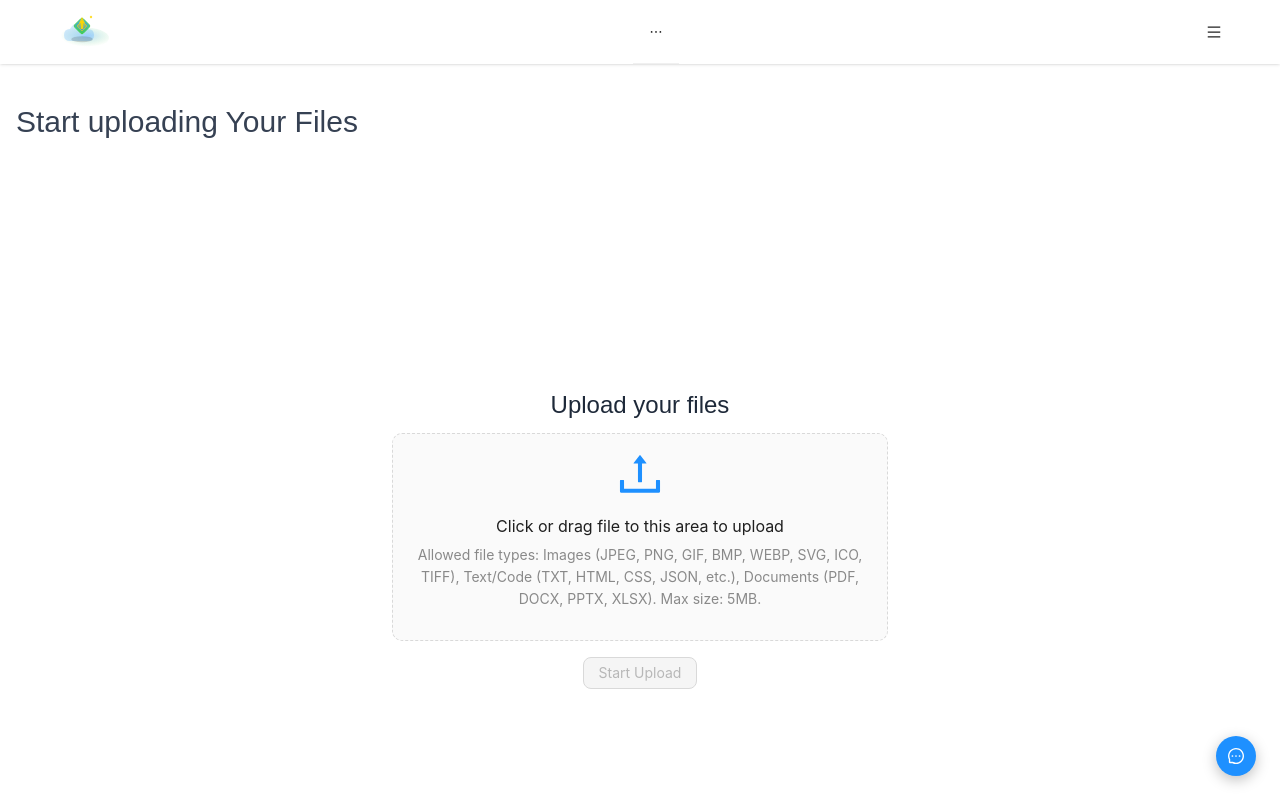
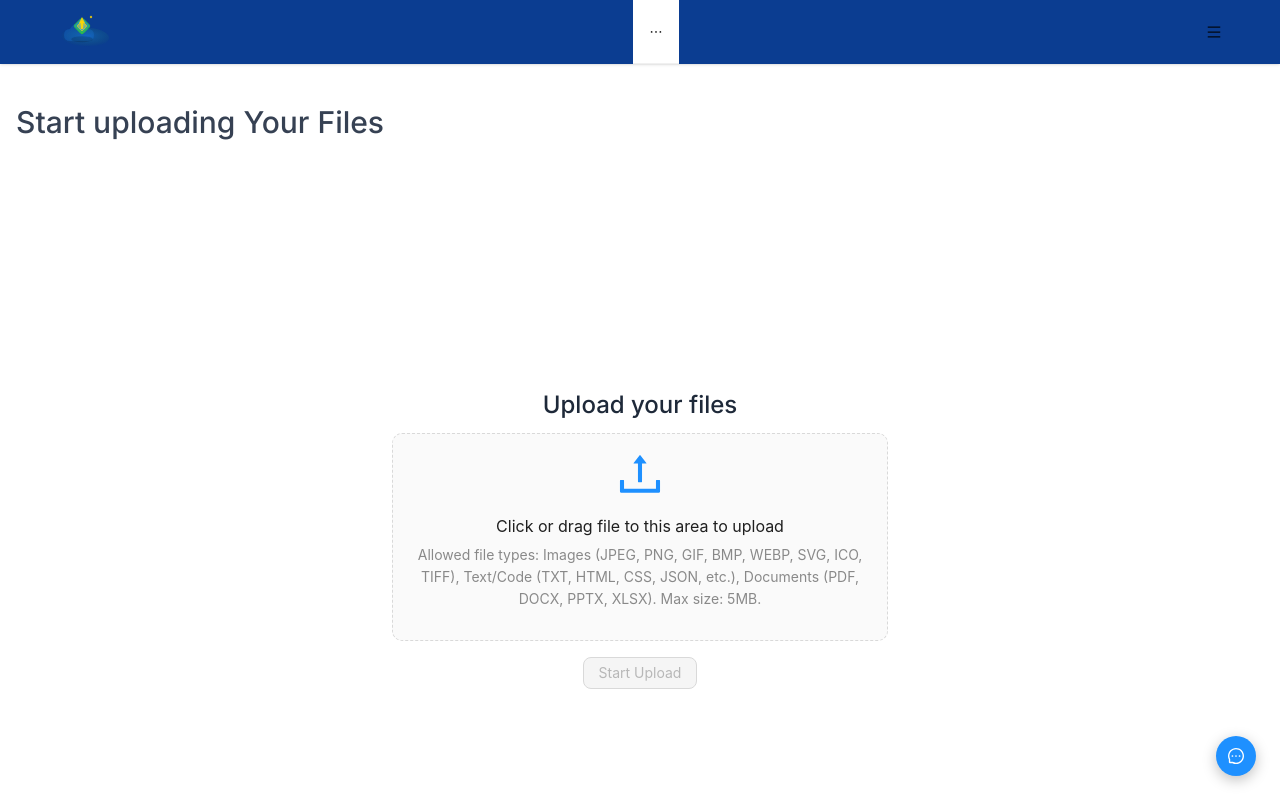
Before and after one commit to Ymffuture/Filebank, a React (Vite) app in the folder filebank-frontend/: page /dashboard in a window 1280 px wide. Shown: the top 800 px of the page. Built offline with nearby package versions, Linux system fonts and the light colour scheme.

Commit message:
Update index.css

```diff
--- a/filebank-frontend/src/index.css
+++ b/filebank-frontend/src/index.css
@@ -9,13 +9,31 @@
     background: #014e14;
 }
 .ant-layout-header{
-    background: #fff;
+    background: #0B3D91;
+    color:#fff !important ;
+}
+code, pre {
+  font-family: 'JetBrains Mono', 'Fira Code', monospace;
 }
 
 body {
   user-select: none;
   -webkit-user-select: none;
   -ms-user-select: none;
+    font-family:
+    'Inter',
+    'Poppins',
+    'Space Grotesk',
+    'Manrope',
+    -apple-system,
+    BlinkMacSystemFont,
+    'Segoe UI',
+    Roboto,
+    Oxygen,
+    Ubuntu,
+    Cantarell,
+    'Helvetica Neue',
+    sans-serif;
 }
 .fade-in {
   animation: fadeFlash 0.6s ease-in-out;
```
